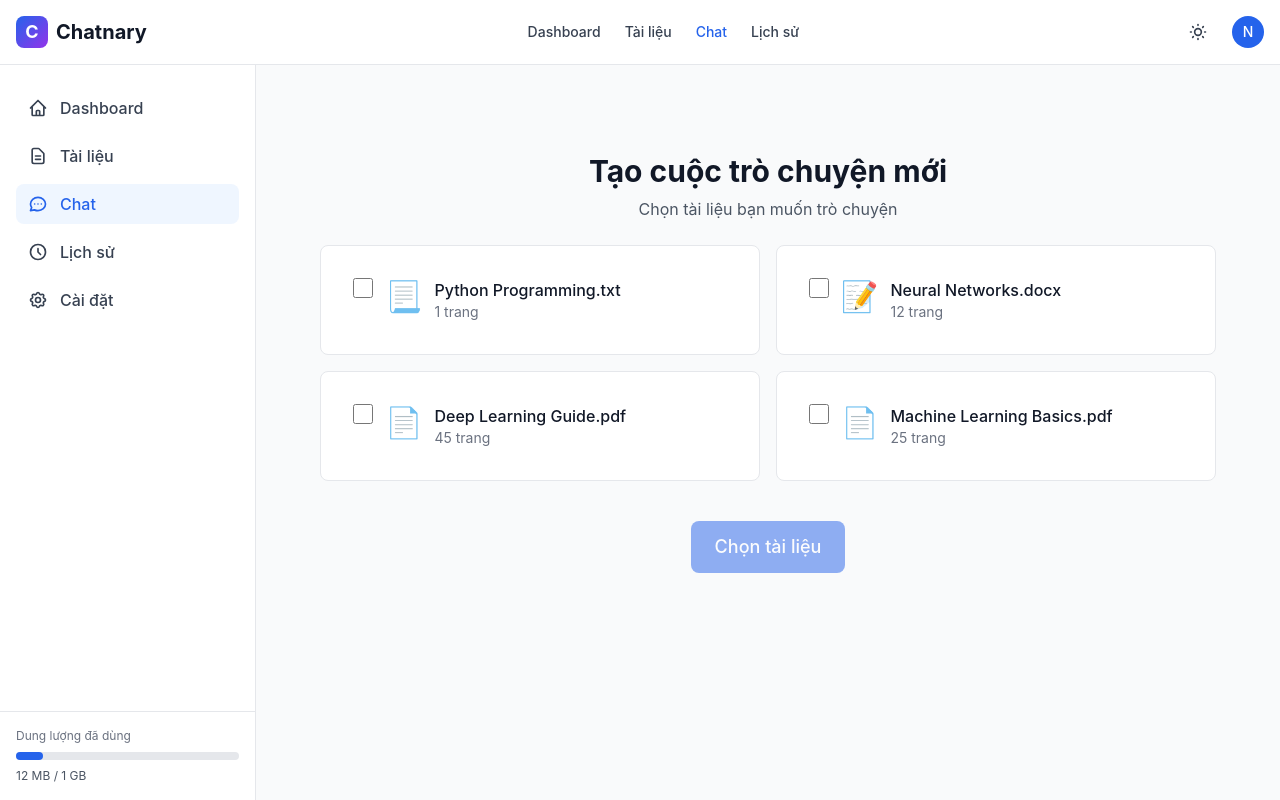
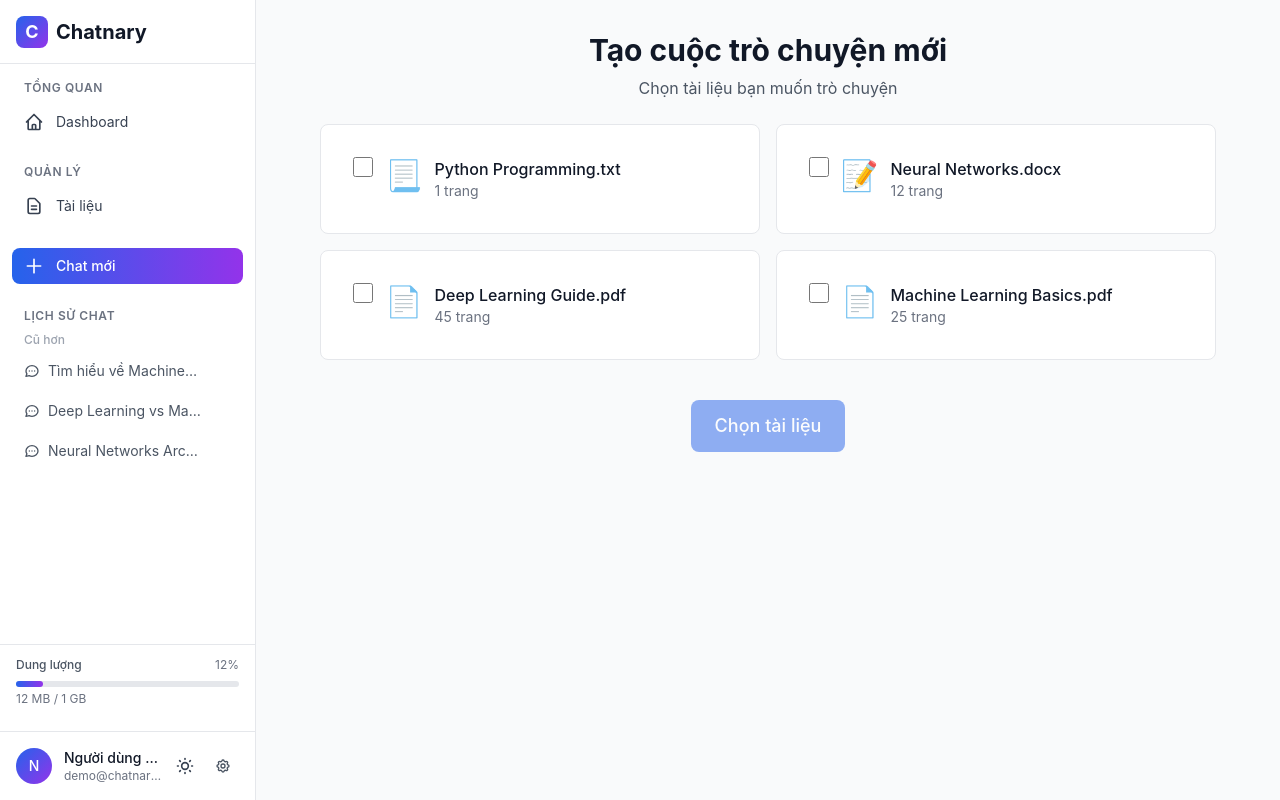
Before and after one commit to ThanhdatOris/chatnary-frontend, a Next.js app: page /chat in a window 1280 px wide. Built offline with nearby package versions, Linux system fonts and the light colour scheme.

Commit message:
disable navbar

```diff
--- a/src/components/layout/MainLayout.tsx
+++ b/src/components/layout/MainLayout.tsx
@@ -1,7 +1,6 @@
 'use client';
 
 import { ReactNode } from 'react';
-import Header from './Header';
 import Sidebar from './Sidebar';
 
 interface MainLayoutProps {
@@ -11,15 +10,12 @@ interface MainLayoutProps {
 export default function MainLayout({ children }: MainLayoutProps) {
   return (
     <div className="min-h-screen bg-gray-50 dark:bg-gray-950">
-      <Header />
-      <div className="flex">
-        <Sidebar />
-        <main className="flex-1 lg:ml-64 pt-16">
-          <div className="container mx-auto p-6">
-            {children}
-          </div>
-        </main>
-      </div>
+      <Sidebar />
+      <main className="ml-64">
+        <div className="p-6 lg:p-8">
+          {children}
+        </div>
+      </main>
     </div>
   );
 }
--- a/src/components/layout/Sidebar.tsx
+++ b/src/components/layout/Sidebar.tsx
@@ -3,6 +3,10 @@
 import { cn } from '@/lib/utils';
 import Link from 'next/link';
 import { usePathname } from 'next/navigation';
+import { useEffect, useState } from 'react';
+import ThemeToggle from '../ui/ThemeToggle';
+import { chatsApi } from '@/lib/api';
+import { ChatSession } from '@/lib/types';
 
 interface NavItem {
   name: string;
@@ -10,7 +14,15 @@ interface NavItem {
   icon: JSX.Element;
 }
 
-const navItems: NavItem[] = [
+interface NavSection {
+  title: string;
+  items: NavItem[];
+}
+
+const navSections: NavSection[] = [
+  {
+    title: 'Tổng quan',
+    items: [
       {
         name: 'Dashboard',
         href: '/dashboard',
@@ -20,6 +32,11 @@ const navItems: NavItem[] = [
           </svg>
         ),
       },
+    ],
+  },
+  {
+    title: 'Quản lý',
+    items: [
       {
         name: 'Tài liệu',
         href: '/documents',
@@ -29,76 +46,261 @@ const navItems: NavItem[] = [
           </svg>
         ),
       },
-  {
-    name: 'Chat',
-    href: '/chat',
-    icon: (
-      <svg className="w-5 h-5" fill="none" viewBox="0 0 24 24" stroke="currentColor">
-        <path strokeLinecap="round" strokeLinejoin="round" strokeWidth={2} d="M8 12h.01M12 12h.01M16 12h.01M21 12c0 4.418-4.03 8-9 8a9.863 9.863 0 01-4.255-.949L3 20l1.395-3.72C3.512 15.042 3 13.574 3 12c0-4.418 4.03-8 9-8s9 3.582 9 8z" />
-      </svg>
-    ),
-  },
-  {
-    name: 'Lịch sử',
-    href: '/history',
-    icon: (
-      <svg className="w-5 h-5" fill="none" viewBox="0 0 24 24" stroke="currentColor">
-        <path strokeLinecap="round" strokeLinejoin="round" strokeWidth={2} d="M12 8v4l3 3m6-3a9 9 0 11-18 0 9 9 0 0118 0z" />
-      </svg>
-    ),
-  },
-  {
-    name: 'Cài đặt',
-    href: '/settings',
-    icon: (
-      <svg className="w-5 h-5" fill="none" viewBox="0 0 24 24" stroke="currentColor">
-        <path strokeLinecap="round" strokeLinejoin="round" strokeWidth={2} d="M10.325 4.317c.426-1.756 2.924-1.756 3.35 0a1.724 1.724 0 002.573 1.066c1.543-.94 3.31.826 2.37 2.37a1.724 1.724 0 001.065 2.572c1.756.426 1.756 2.924 0 3.35a1.724 1.724 0 00-1.066 2.573c.94 1.543-.826 3.31-2.37 2.37a1.724 1.724 0 00-2.572 1.065c-.426 1.756-2.924 1.756-3.35 0a1.724 1.724 0 00-2.573-1.066c-1.543.94-3.31-.826-2.37-2.37a1.724 1.724 0 00-1.065-2.572c-1.756-.426-1.756-2.924 0-3.35a1.724 1.724 0 001.066-2.573c-.94-1.543.826-3.31 2.37-2.37.996.608 2.296.07 2.572-1.065z" />
-        <path strokeLinecap="round" strokeLinejoin="round" strokeWidth={2} d="M15 12a3 3 0 11-6 0 3 3 0 016 0z" />
-      </svg>
-    ),
+    ],
   },
 ];
 
+// Helper function to group chats by time
+function groupChatsByTime(chats: ChatSession[]) {
+  const now = new Date();
+  const today = new Date(now.getFullYear(), now.getMonth(), now.getDate());
+  const yesterday = new Date(today);
+  yesterday.setDate(yesterday.getDate() - 1);
+  const sevenDaysAgo = new Date(today);
+  sevenDaysAgo.setDate(sevenDaysAgo.getDate() - 7);
+  const thirtyDaysAgo = new Date(today);
+  thirtyDaysAgo.setDate(thirtyDaysAgo.getDate() - 30);
+
+  const groups: { [key: string]: ChatSession[] } = {
+    'Hôm nay': [],
+    'Hôm qua': [],
+    '7 ngày trước': [],
+    '30 ngày trước': [],
+    'Cũ hơn': [],
+  };
+
+  chats.forEach((chat) => {
+    const chatDate = new Date(chat.updatedAt);
+
+    if (chatDate >= today) {
+      groups['Hôm nay'].push(chat);
+    } else if (chatDate >= yesterday) {
+      groups['Hôm qua'].push(chat);
+    } else if (chatDate >= sevenDaysAgo) {
+      groups['7 ngày trước'].push(chat);
+    } else if (chatDate >= thirtyDaysAgo) {
+      groups['30 ngày trước'].push(chat);
+    } else {
+      groups['Cũ hơn'].push(chat);
+    }
+  });
+
+  // Remove empty groups
+  return Object.entries(groups).filter(([_, chats]) => chats.length > 0);
+}
+
 export default function Sidebar() {
   const pathname = usePathname();
+  const [chats, setChats] = useState<ChatSession[]>([]);
+  const [displayLimit, setDisplayLimit] = useState(10);
+  const [loading, setLoading] = useState(true);
+
+  useEffect(() => {
+    fetchChats();
+  }, []);
+
+  const fetchChats = async () => {
+    try {
+      const response = await chatsApi.getChats();
+      if (response.success && response.data) {
+        setChats(response.data.items);
+      }
+    } catch (error) {
+      console.error('Failed to fetch chats:', error);
+    } finally {
+      setLoading(false);
+    }
+  };
+
+  const groupedChats = groupChatsByTime(chats.slice(0, displayLimit));
+  const hasMore = chats.length > displayLimit;
 
   return (
-    <aside className="hidden lg:flex w-64 flex-col fixed inset-y-0 left-0 pt-16 border-r border-gray-200 dark:border-gray-700 bg-white dark:bg-gray-900">
-      <nav className="flex-1 px-4 py-6 space-y-2">
-        {navItems.map((item) => {
-          const isActive = pathname === item.href || pathname?.startsWith(item.href + '/');
+    <aside className="flex w-64 flex-col fixed inset-y-0 left-0 border-r border-gray-200 dark:border-gray-700 bg-white dark:bg-gray-900">
+      {/* Logo & Brand */}
+      <div className="h-16 flex items-center justify-between px-4 border-b border-gray-200 dark:border-gray-700">
+        <Link href="/" className="flex items-center gap-2">
+          <div className="w-8 h-8 bg-gradient-to-br from-blue-600 to-purple-600 rounded-lg flex items-center justify-center">
+            <span className="text-white font-bold text-lg">C</span>
+          </div>
+          <span className="text-xl font-bold text-gray-900 dark:text-gray-100">
+            Chatnary
+          </span>
+        </Link>
+      </div>
+
+      {/* Navigation Sections */}
+      <nav className="flex-1 px-3 py-4 overflow-y-auto">
+        {/* Main Navigation */}
+        {navSections.map((section, sectionIdx) => (
+          <div key={section.title} className={sectionIdx > 0 ? 'mt-6' : ''}>
+            <h3 className="px-3 mb-2 text-xs font-semibold text-gray-500 dark:text-gray-400 uppercase tracking-wider">
+              {section.title}
+            </h3>
+            <div className="space-y-1">
+              {section.items.map((item) => {
+                const isActive = pathname === item.href || (item.href === '/chat' && pathname?.startsWith('/chat') && pathname !== '/chat');
 
                 return (
                   <Link
                     key={item.href}
                     href={item.href}
                     className={cn(
-                'flex items-center gap-3 px-3 py-2 rounded-lg transition-colors',
+                      'flex items-center gap-3 px-3 py-2 rounded-lg transition-colors text-sm',
                       isActive
-                  ? 'bg-blue-50 dark:bg-blue-900/20 text-blue-600 dark:text-blue-400'
+                        ? 'bg-blue-50 dark:bg-blue-900/20 text-blue-600 dark:text-blue-400 font-medium'
                         : 'text-gray-700 dark:text-gray-300 hover:bg-gray-100 dark:hover:bg-gray-800'
                     )}
                   >
                     {item.icon}
-              <span className="font-medium">{item.name}</span>
+                    <span>{item.name}</span>
                   </Link>
                 );
               })}
+            </div>
+          </div>
+        ))}
+
+        {/* New Chat Button */}
+        <div className="mt-6">
+          <Link href="/chat">
+            <button className="w-full flex items-center gap-3 px-3 py-2 rounded-lg bg-gradient-to-r from-blue-600 to-purple-600 text-white hover:from-blue-700 hover:to-purple-700 transition-all text-sm font-medium">
+              <svg className="w-5 h-5" fill="none" viewBox="0 0 24 24" stroke="currentColor">
+                <path strokeLinecap="round" strokeLinejoin="round" strokeWidth={2} d="M12 4v16m8-8H4" />
+              </svg>
+              <span>Chat mới</span>
+            </button>
+          </Link>
+        </div>
+
+        {/* Chat History */}
+        <div className="mt-6">
+          <h3 className="px-3 mb-2 text-xs font-semibold text-gray-500 dark:text-gray-400 uppercase tracking-wider">
+            Lịch sử chat
+          </h3>
+
+          {loading ? (
+            <div className="px-3 py-2 text-sm text-gray-500 dark:text-gray-400">
+              Đang tải...
+            </div>
+          ) : chats.length === 0 ? (
+            <div className="px-3 py-2 text-sm text-gray-500 dark:text-gray-400">
+              Chưa có chat nào
+            </div>
+          ) : (
+            <div className="space-y-4">
+              {groupedChats.map(([groupName, groupChats]) => (
+                <div key={groupName}>
+                  <h4 className="px-3 mb-1 text-xs font-medium text-gray-400 dark:text-gray-500">
+                    {groupName}
+                  </h4>
+                  <div className="space-y-0.5">
+                    {groupChats.map((chat) => {
+                      const isActive = pathname === `/chat/${chat.id}`;
+
+                      return (
+                        <Link
+                          key={chat.id}
+                          href={`/chat/${chat.id}`}
+                          className={cn(
+                            'group flex items-center gap-2 px-3 py-2 rounded-lg transition-colors text-sm',
+                            isActive
+                              ? 'bg-gray-100 dark:bg-gray-800 text-gray-900 dark:text-gray-100'
+                              : 'text-gray-600 dark:text-gray-400 hover:bg-gray-50 dark:hover:bg-gray-800/50'
+                          )}
+                        >
+                          <svg className="w-4 h-4 flex-shrink-0" fill="none" viewBox="0 0 24 24" stroke="currentColor">
+                            <path strokeLinecap="round" strokeLinejoin="round" strokeWidth={2} d="M8 12h.01M12 12h.01M16 12h.01M21 12c0 4.418-4.03 8-9 8a9.863 9.863 0 01-4.255-.949L3 20l1.395-3.72C3.512 15.042 3 13.574 3 12c0-4.418 4.03-8 9-8s9 3.582 9 8z" />
+                          </svg>
+                          <span className="truncate flex-1">{chat.title}</span>
+                          {/* Delete button on hover */}
+                          <button
+                            onClick={(e) => {
+                              e.preventDefault();
+                              e.stopPropagation();
+                              if (confirm('Xóa chat này?')) {
+                                chatsApi.deleteChat(chat.id).then(() => {
+                                  setChats(prev => prev.filter(c => c.id !== chat.id));
+                                });
+                              }
+                            }}
+                            className="opacity-0 group-hover:opacity-100 p-1 hover:bg-red-50 dark:hover:bg-red-900/20 rounded transition-all"
+                          >
+                            <svg className="w-3.5 h-3.5 text-gray-400 hover:text-red-600 dark:hover:text-red-400" fill="none" viewBox="0 0 24 24" stroke="currentColor">
+                              <path strokeLinecap="round" strokeLinejoin="round" strokeWidth={2} d="M19 7l-.867 12.142A2 2 0 0116.138 21H7.862a2 2 0 01-1.995-1.858L5 7m5 4v6m4-6v6m1-10V4a1 1 0 00-1-1h-4a1 1 0 00-1 1v3M4 7h16" />
+                            </svg>
+                          </button>
+                        </Link>
+                      );
+                    })}
+                  </div>
+                </div>
+              ))}
+
+              {/* Load More Button */}
+              {hasMore && (
+                <button
+                  onClick={() => setDisplayLimit(prev => prev + 10)}
+                  className="w-full px-3 py-2 text-sm text-blue-600 dark:text-blue-400 hover:bg-blue-50 dark:hover:bg-blue-900/20 rounded-lg transition-colors"
+                >
+                  Tải thêm...
+                </button>
+              )}
+            </div>
+          )}
+        </div>
       </nav>
 
-      {/* Storage info */}
-      <div className="p-4 border-t border-gray-200 dark:border-gray-700">
-        <div className="text-xs text-gray-500 dark:text-gray-400 mb-2">
-          Dung lượng đã dùng
+      {/* Storage Info */}
+      <div className="px-4 py-3 border-t border-gray-200 dark:border-gray-700">
+        <div className="mb-3">
+          <div className="flex items-center justify-between mb-2">
+            <span className="text-xs font-medium text-gray-600 dark:text-gray-400">
+              Dung lượng
+            </span>
+            <span className="text-xs text-gray-500 dark:text-gray-400">
+              12%
+            </span>
           </div>
-        <div className="w-full bg-gray-200 dark:bg-gray-700 rounded-full h-2 mb-2">
+          <div className="w-full bg-gray-200 dark:bg-gray-700 rounded-full h-1.5">
             <div
-            className="bg-blue-600 h-2 rounded-full"
+              className="bg-gradient-to-r from-blue-600 to-purple-600 h-1.5 rounded-full"
               style={{ width: '12%' }}
             />
           </div>
-        <div className="text-xs text-gray-600 dark:text-gray-400">
+          <p className="text-xs text-gray-500 dark:text-gray-400 mt-1">
             12 MB / 1 GB
+          </p>
+        </div>
+      </div>
+
+      {/* User Info & Settings */}
+      <div className="p-4 border-t border-gray-200 dark:border-gray-700">
+        <div className="flex items-center justify-between">
+          <div className="flex items-center gap-3 flex-1 min-w-0">
+            <div className="w-9 h-9 bg-gradient-to-br from-blue-600 to-purple-600 rounded-full flex items-center justify-center flex-shrink-0">
+              <span className="text-white text-sm font-medium">N</span>
+            </div>
+            <div className="flex-1 min-w-0">
+              <p className="text-sm font-medium text-gray-900 dark:text-gray-100 truncate">
+                Người dùng Demo
+              </p>
+              <p className="text-xs text-gray-500 dark:text-gray-400 truncate">
+                demo@chatnary.com
+              </p>
+            </div>
+          </div>
+          <div className="flex items-center gap-1">
+            <ThemeToggle />
+            <Link href="/settings">
+              <button className="p-2 rounded-lg hover:bg-gray-100 dark:hover:bg-gray-800 transition-colors">
+                <svg className="w-4 h-4 text-gray-600 dark:text-gray-400" fill="none" viewBox="0 0 24 24" stroke="currentColor">
+                  <path strokeLinecap="round" strokeLinejoin="round" strokeWidth={2} d="M10.325 4.317c.426-1.756 2.924-1.756 3.35 0a1.724 1.724 0 002.573 1.066c1.543-.94 3.31.826 2.37 2.37a1.724 1.724 0 001.065 2.572c1.756.426 1.756 2.924 0 3.35a1.724 1.724 0 00-1.066 2.573c.94 1.543-.826 3.31-2.37 2.37a1.724 1.724 0 00-2.572 1.065c-.426 1.756-2.924 1.756-3.35 0a1.724 1.724 0 00-2.573-1.066c-1.543.94-3.31-.826-2.37-2.37a1.724 1.724 0 00-1.065-2.572c-1.756-.426-1.756-2.924 0-3.35a1.724 1.724 0 001.066-2.573c-.94-1.543.826-3.31 2.37-2.37.996.608 2.296.07 2.572-1.065z" />
+                  <path strokeLinecap="round" strokeLinejoin="round" strokeWidth={2} d="M15 12a3 3 0 11-6 0 3 3 0 016 0z" />
+                </svg>
+              </button>
+            </Link>
+          </div>
         </div>
       </div>
     </aside>
```
Lines whose indentation alone changed are shown as unchanged.
